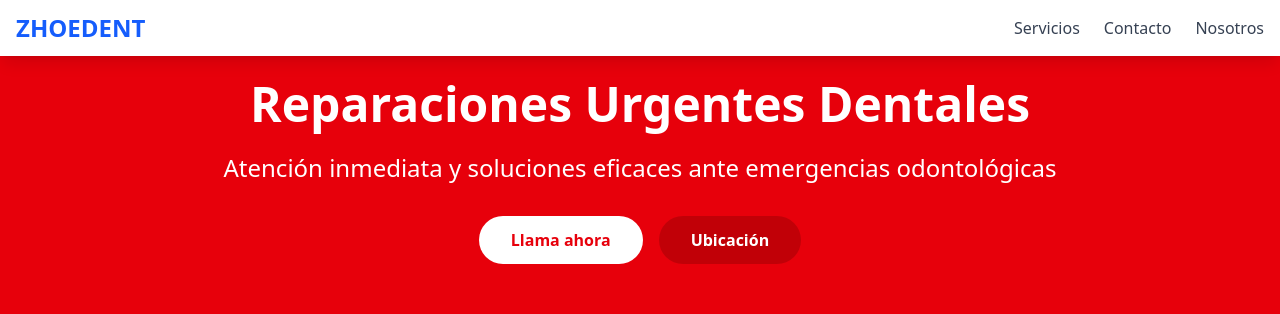
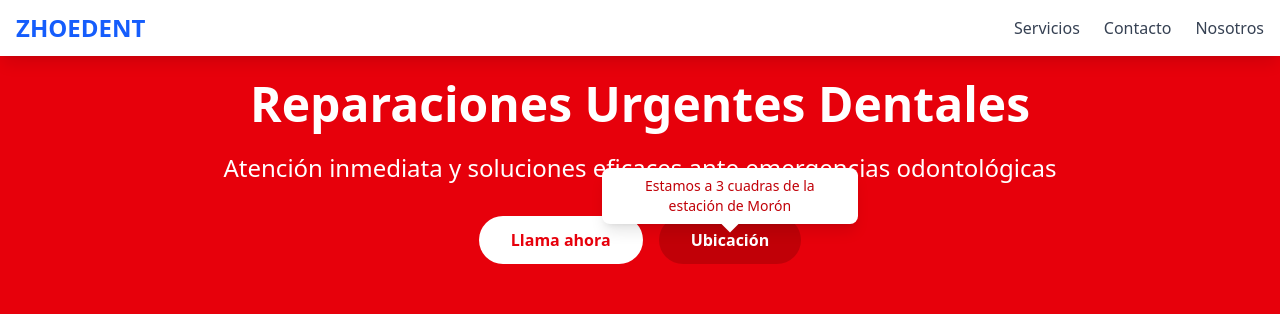
Before and after one commit to L-insfran/zhe-dent, a React (Vite) app: page /servicios/reparaciones-urgentes in a window 1280 px wide. Both pictures are taken after a click on the button "Ubicación". Shown: the top 314 px of the page. Built offline with nearby package versions, Linux system fonts and the light colour scheme.

Commit message:
tootltip de ubicacion

```diff
--- a/src/pages/ReparacionesUrgentes.jsx
+++ b/src/pages/ReparacionesUrgentes.jsx
@@ -18,14 +18,24 @@ const ReparacionesUrgentes = () => {
     </p>
     <div className="flex flex-col sm:flex-row justify-center gap-4">
       <a
-        href="tel:+541133081248"
+        href="tel:+54 1154258792"
         className="bg-white text-red-600 font-semibold py-3 px-8 rounded-full hover:bg-red-50 transition duration-300 transform hover:scale-105 text-center"
       >
         Llama ahora
       </a>
-      <button className="bg-red-700 text-white font-semibold py-3 px-8 rounded-full hover:bg-red-800 transition duration-300">
-        Ubicación
-      </button>
+      <div className="relative group inline-block">
+  <button
+    className="bg-red-700 text-white font-semibold py-3 px-8 rounded-full hover:bg-red-800 focus:outline-none transition duration-300"
+  >
+    Ubicación
+  </button>
+  <div
+    className="absolute -top-12 left-1/2 transform -translate-x-1/2 w-64 bg-white text-red-700 text-sm font-medium px-4 py-2 rounded-lg shadow-lg opacity-0 group-hover:opacity-100 group-focus-within:opacity-100 transition-opacity duration-300 z-10"
+  >
+    Estamos a 3 cuadras de la estación de Morón
+    <div className="absolute bottom-[-6px] left-1/2 transform -translate-x-1/2 w-3 h-3 bg-white rotate-45"></div>
+  </div>
+</div>
     </div>
   </div>
 </section>
```
